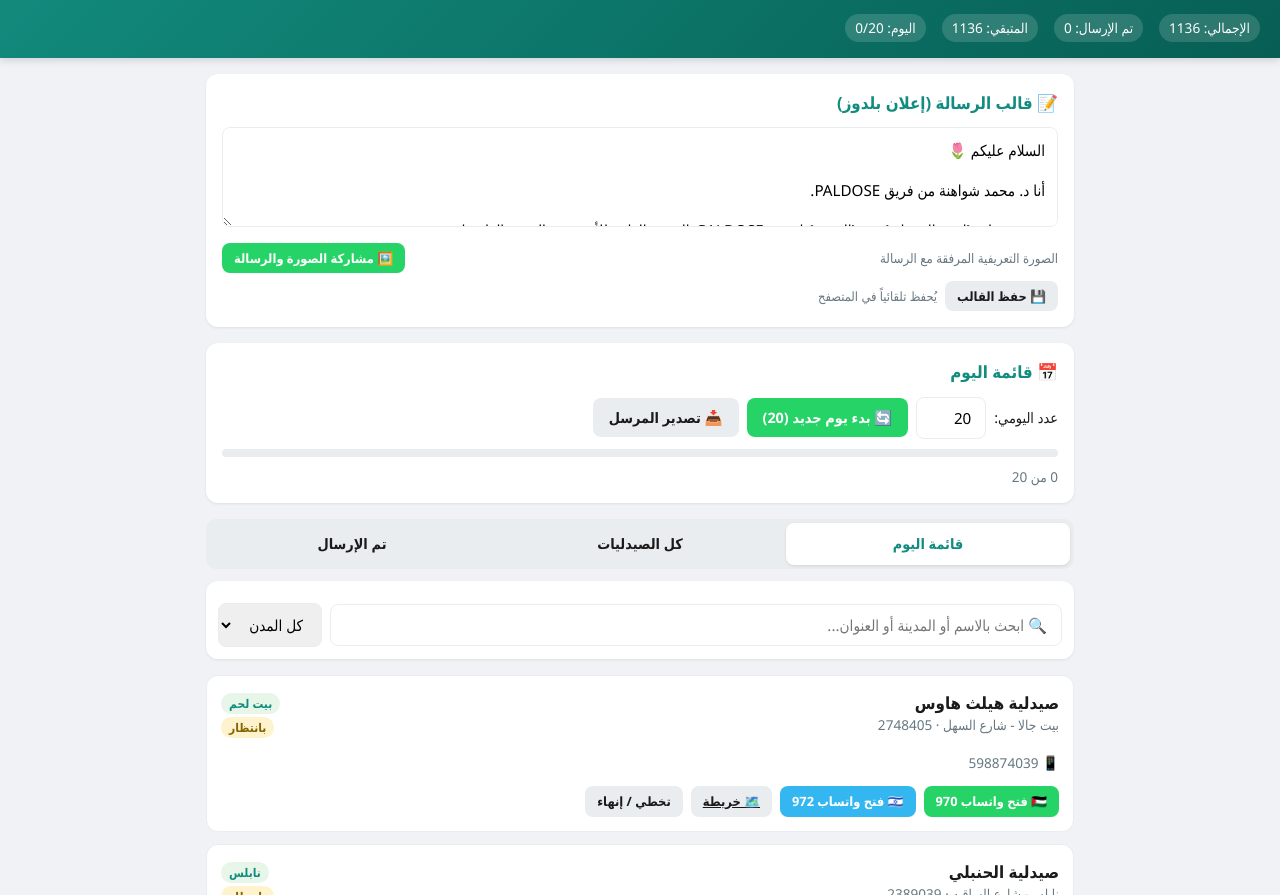
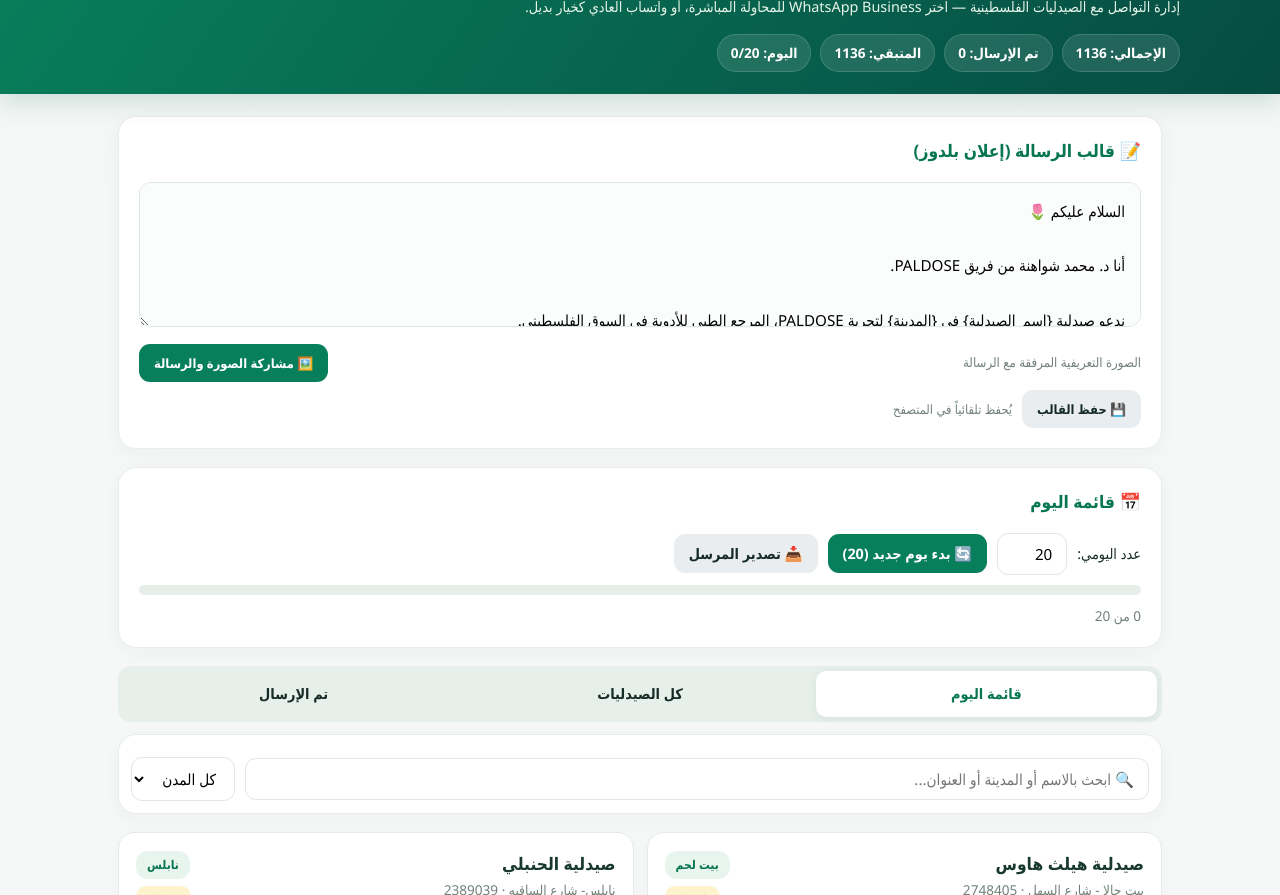
Before and after one commit to mohammediashawahna-art/Pharmacy-whatsapp, a plain HTML site: page index.html in a window 1280 px wide. Shown: the part 73-968 px from the top of the page. Drawn offline with Linux system fonts and the light colour scheme.

Commit message:
Refresh pharmacy outreach UI and add WhatsApp Business deep-link option

```diff
--- a/index.html
+++ b/index.html
@@ -206,13 +206,52 @@ input[type="search"] { flex: 1; min-width: 180px; }
   .card-actions { flex-direction: column; }
   .btn { width: 100%; justify-content: center; }
 }
+
+/* PALDOSE outreach UI refresh */
+:root{--green:#087f5b;--green-dark:#075e49;--bg:#f4f7f6;--border:#e3ebe7;--text:#172b25;--muted:#71817a;--card:#fff}
+body{background:linear-gradient(180deg,#eaf4ef 0,#f6f8f7 260px);color:var(--text);line-height:1.65}
+.header{padding:22px max(18px,calc((100% - 1080px)/2));background:linear-gradient(125deg,#087f5b,#064c43);box-shadow:0 8px 24px #064c4326}
+.header h1{font-size:1.45rem;letter-spacing:-.3px}
+.header>p{max-width:780px;margin:8px 0 14px!important;line-height:1.7}
+.header .stats{gap:9px;margin-top:14px}
+.header .stats span{background:#ffffff1c;border:1px solid #ffffff26;padding:7px 13px;font-weight:600}
+.container{max-width:1080px;padding:22px 18px}
+.section{border:1px solid #e7eeea;border-radius:18px;padding:20px;margin-bottom:18px;box-shadow:0 5px 20px #183b2b0a}
+.section-title{font-size:1.08rem;color:#087653;margin-bottom:16px}
+textarea.template{min-height:145px;border:1px solid #dce7e1;border-radius:12px;padding:15px;line-height:1.8;background:#fbfdfc;outline:none}
+textarea.template:focus,input:focus,select:focus{border-color:#15966d;box-shadow:0 0 0 3px #15966d18;outline:none}
+.controls{gap:10px}
+input[type=search],select,input[type=number]{border-radius:11px;border-color:#dfe8e3;background:#fff;min-height:42px}
+.btn{border-radius:11px;padding:10px 15px;transition:transform .16s,box-shadow .16s,background .16s}
+.btn:hover{transform:translateY(-1px);box-shadow:0 4px 12px #102b1d18}
+.btn-primary,.btn-wa-ps{background:#087f5b}
+.btn-primary:hover,.btn-wa-ps:hover{background:#066b4d}
+.btn-wa-il{background:#2878a8}
+.card{border:1px solid #e5ece8;border-radius:16px;padding:17px;margin-bottom:13px;box-shadow:0 3px 12px #193c2b08}
+.card:hover{border-color:#c5ddd0;box-shadow:0 7px 20px #193c2b10}
+.card-name{font-size:1.08rem;color:#18392c}
+.card-meta{line-height:1.7}
+.card-city{display:inline-block;background:#e8f5ee;color:#08734f;padding:4px 11px}
+.status-badge{display:inline-block;margin-top:7px;padding:4px 9px}
+.card-actions{gap:9px}
+.tabs{background:#e7efea;border-radius:13px;padding:5px;gap:5px}
+.tab{border-radius:10px;padding:11px 8px}
+.tab.active{color:#087653;box-shadow:0 2px 8px #173b2914}
+.progress-bar{height:10px;border-radius:20px;background:#e5eee9}
+.progress-fill{border-radius:20px;background:linear-gradient(90deg,#10a875,#087653)}
+.empty{background:#fff;border:1px dashed #cbdad1;border-radius:16px;margin:10px 0}
+.footer-note{padding:24px 10px}
+#promoPreview{box-shadow:0 4px 14px #173b2914}
+@media(min-width:760px){#listContainer{display:grid;grid-template-columns:repeat(2,minmax(0,1fr));gap:13px}#listContainer .card{margin:0;min-width:0}.card-actions .btn{flex:1;justify-content:center}}
+@media(max-width:600px){.header{padding:18px 16px}.header h1{font-size:1.2rem}.container{padding:14px 12px}.section{padding:15px;border-radius:15px}.header .stats{gap:7px}.header .stats span{font-size:.78rem;padding:6px 9px}.card{padding:14px}.card-actions{display:grid;grid-template-columns:1fr 1fr}.card-actions .btn{width:100%;font-size:.78rem;padding:9px 7px}.tabs .tab{font-size:.82rem;padding:9px 4px}}
+
 </style>
 </head>
 <body>
 
 <div class="header">
   <h1>🏥 إدارة صيدليات فلسطين</h1>
-  <p style="margin:6px 12px 12px;color:#e8f5e9;font-size:.9rem">متوافق مع WhatsApp Business: ستُفتح المحادثة في التطبيق المرتبط بالرقم على جهازك. يجب أن يكون الرقم مسجّلًا في WhatsApp Business إذا أردت استخدام حساب الأعمال.</p>
+  <p style="margin:6px 0 12px;color:#e8f5e9;font-size:.9rem">إدارة التواصل مع الصيدليات الفلسطينية — اختر WhatsApp Business للمحاولة المباشرة، أو واتساب العادي كخيار بديل.</p>
   <div class="stats">
     <span id="stat-total">الإجمالي: 0</span>
     <span id="stat-sent">تم الإرسال: 0</span>
@@ -399,6 +438,20 @@ function openWhatsApp(id, prefix) {
   }
 }
 
+
+function openWhatsAppBusiness(id, prefix) {
+  const p = PHARMACIES.find(x => x.id === id);
+  if (!p) return;
+  let msg = document.getElementById('msgTemplate').value || '';
+  msg = msg.replace(/\\{اسم_الصيدلية\\}/g,p.name).replace(/\\{المدينة\\}/g,p.city).replace(/\\{العنوان\\}/g,p.address);
+  const phone = prefix + p.mobile;
+  // Deep link attempt for WhatsApp Business. If unsupported on this device, use the regular WhatsApp button.
+  window.location.href = `whatsapp-business://send?phone=${phone}&text=${encodeURIComponent(msg)}`;
+  setTimeout(() => {
+    alert('إذا لم يفتح WhatsApp Business، استخدم زر «فتح واتساب» العادي. لا تسمح أنظمة iOS للموقع بضمان اختيار تطبيق معيّن على كل الأجهزة.');
+  }, 900);
+}
+
 async function sharePromo() {
   const message = document.getElementById('msgTemplate').value || '';
   const imageUrl = new URL('assets/paldose-promo.png', window.location.href).href;
@@ -496,8 +549,8 @@ function renderList() {
       </div>
       <div class="card-meta" style="margin-bottom:12px">📱 ${p.mobile}</div>
       <div class="card-actions">
-        <button class="btn btn-wa-ps btn-sm" onclick="openWhatsApp(${p.id}, '970')">🇵🇸 فتح واتساب 970</button>
-        <button class="btn btn-wa-il btn-sm" onclick="openWhatsApp(${p.id}, '972')">🇮🇱 فتح واتساب 972</button>
+        <button class="btn btn-wa-ps btn-sm" onclick="openWhatsAppBusiness(${p.id}, '970')">🟢 Business 970</button>
+        <button class="btn btn-wa-il btn-sm" onclick="openWhatsAppBusiness(${p.id}, '972')">🟢 Business 972</button>
         ${p.map ? `<a class="btn btn-secondary btn-sm" href="${p.map}" target="_blank">🗺️ خريطة</a>` : ''}
         <button class="btn btn-secondary btn-sm" onclick="markStatus(${p.id}, 'sent')">تخطي / إنهاء</button>
         ${st?.status === 'sent' ? `<button class="btn btn-danger btn-sm" onclick="markStatus(${p.id}, null)">إلغاء الإرسال</button>` : ''}
```
